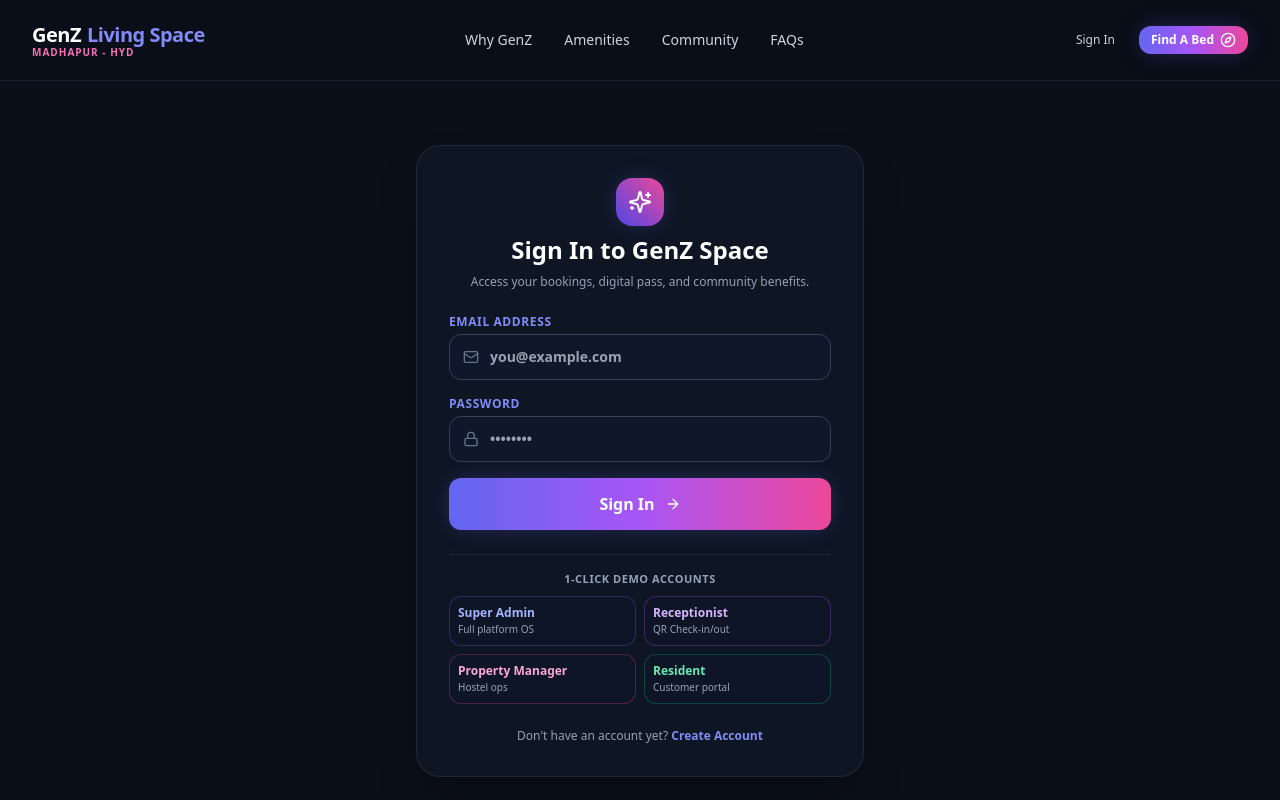
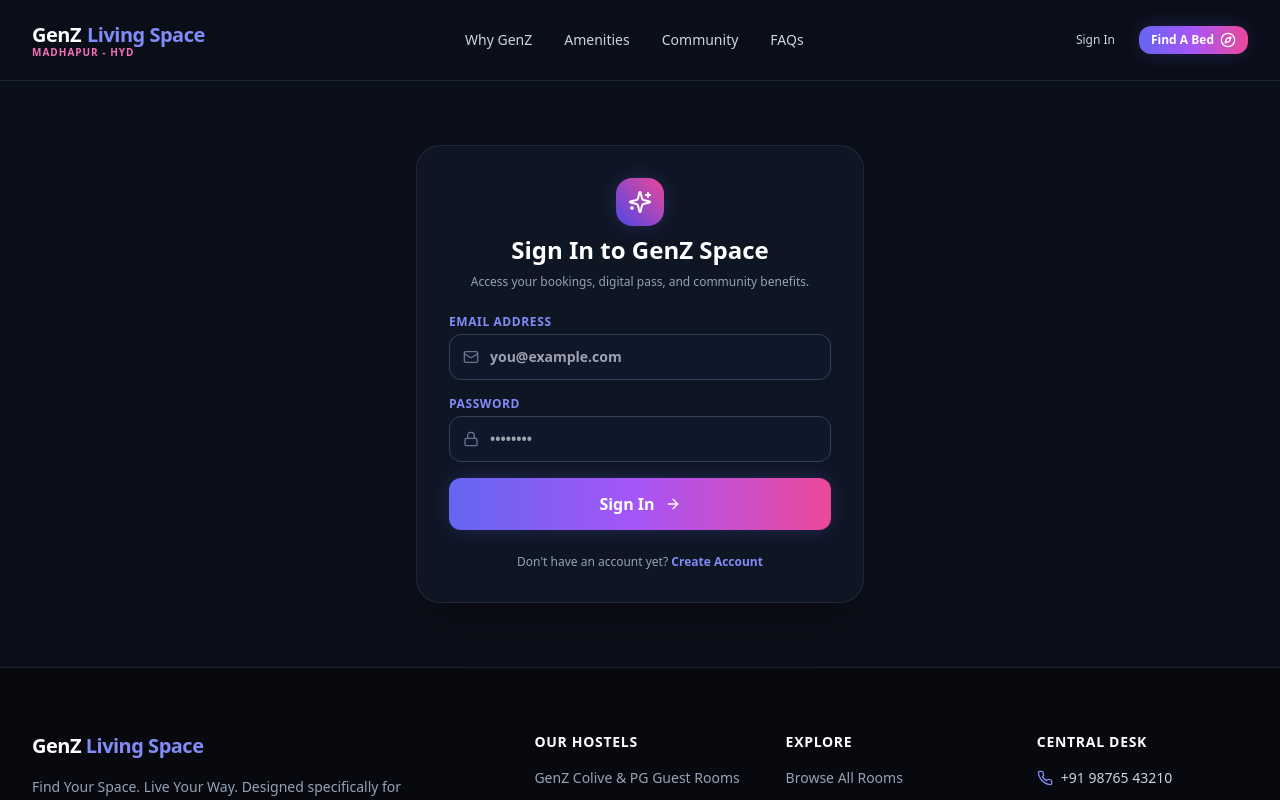
Before and after one commit to nabeentech/GenZ-Living-Space, a Next.js app: page /auth/login in a window 1280 px wide. Shown: the top 800 px of the page. Built offline with nearby package versions, Linux system fonts and the light colour scheme.

Commit message:
removed the harcoded sign in values

```diff
--- a/src/app/(public)/auth/login/page.tsx
+++ b/src/app/(public)/auth/login/page.tsx
@@ -6,7 +6,18 @@ import { useRouter } from "next/navigation";
 import Navbar from "@/components/public/Navbar";
 import Footer from "@/components/public/Footer";
 import Button from "@/components/ui/Button";
-import { Sparkles, Lock, Mail, ArrowRight, ShieldAlert, Check } from "lucide-react";
+import { Sparkles, Lock, Mail, ArrowRight } from "lucide-react";
+
+// Maps a user's role to the landing page they should see right after login.
+// CUSTOMER falls through to the default "/dashboard" route.
+const ROLE_REDIRECTS: Record<string, string> = {
+  RECEPTIONIST: "/admin/receptionist",
+  PROPERTY_MANAGER: "/admin/manager",
+  SUPER_ADMIN: "/admin",
+  FINANCE: "/admin",
+  HOUSEKEEPING: "/admin",
+  SUPPORT_STAFF: "/admin",
+};
 
 export default function LoginPage() {
   const router = useRouter();
@@ -32,25 +43,13 @@ export default function LoginPage() {
         throw new Error(json.message || "Invalid credentials");
       }
 
-      if (json.data?.user?.role === "RECEPTIONIST") {
-        router.push("/admin/receptionist");
-      } else if (json.data?.user?.role === "PROPERTY_MANAGER") {
-        router.push("/admin/manager");
-      } else if (json.data?.user?.role !== "CUSTOMER") {
-        router.push("/admin");
-      } else {
-        router.push("/dashboard");
-      }
+      const role = json.data?.user?.role as string | undefined;
+      router.push((role && ROLE_REDIRECTS[role]) || "/dashboard");
     } catch (err: any) {
       setError(err.message || "Login failed");
     } finally {
       setIsLoading(false);
     }
-  };
-
-  const fillDemo = (demoEmail: string, demoPass: string) => {
-    setEmail(demoEmail);
-    setPassword(demoPass);
   };
 
   return (
@@ -126,49 +125,8 @@ export default function LoginPage() {
               </Button>
             </form>
 
-            {/* Quick Demo Fill Buttons */}
-            <div className="pt-4 border-t border-slate-800 space-y-2">
-              <span className="text-[11px] font-bold uppercase tracking-wider text-slate-400 block text-center">
-                1-Click Demo Accounts
-              </span>
-              <div className="grid grid-cols-2 gap-2 text-xs">
-                <button
-                  type="button"
-                  onClick={() => fillDemo("admin@genzlivingspace.com", "Admin@123")}
-                  className="p-2 rounded-xl bg-slate-900/80 hover:bg-slate-800 border border-indigo-500/30 text-indigo-300 font-medium text-left"
-                >
-                  <span className="font-bold block">Super Admin</span>
-                  <span className="text-[10px] text-slate-400">Full platform OS</span>
-                </button>
-                <button
-                  type="button"
-                  onClick={() => fillDemo("reception@genzlivingspace.com", "Reception@123")}
-                  className="p-2 rounded-xl bg-slate-900/80 hover:bg-slate-800 border border-purple-500/30 text-purple-300 font-medium text-left"
-                >
-                  <span className="font-bold block">Receptionist</span>
-                  <span className="text-[10px] text-slate-400">QR Check-in/out</span>
-                </button>
-                <button
-                  type="button"
-                  onClick={() => fillDemo("manager@genzlivingspace.com", "Manager@123")}
-                  className="p-2 rounded-xl bg-slate-900/80 hover:bg-slate-800 border border-pink-500/30 text-pink-300 font-medium text-left"
-                >
-                  <span className="font-bold block">Property Manager</span>
-                  <span className="text-[10px] text-slate-400">Hostel ops</span>
-                </button>
-                <button
-                  type="button"
-                  onClick={() => fillDemo("sameer@gmail.com", "Customer@123")}
-                  className="p-2 rounded-xl bg-slate-900/80 hover:bg-slate-800 border border-emerald-500/30 text-emerald-300 font-medium text-left"
-                >
-                  <span className="font-bold block">Resident</span>
-                  <span className="text-[10px] text-slate-400">Customer portal</span>
-                </button>
-              </div>
-            </div>
-
             <div className="text-center text-xs text-slate-400">
-              Don't have an account yet?{" "}
+              Don&apos;t have an account yet?{" "}
               <Link
                 href="/auth/register"
                 className="text-indigo-400 font-bold hover:underline"
--- a/src/app/api/admin/beds/[id]/route.ts
+++ b/src/app/api/admin/beds/[id]/route.ts
@@ -2,11 +2,6 @@ import { NextResponse } from "next/server";
 import prisma from "@/lib/prisma";
 import { getSessionUser, hasPermission, ROLES } from "@/lib/auth";
 import { logAuditAction } from "@/lib/audit";
-
-// jhbwfwegfbeigbeigbb
-// hjewvbfuheb
-
-
 
 export async function PATCH(
   req: Request,
```
